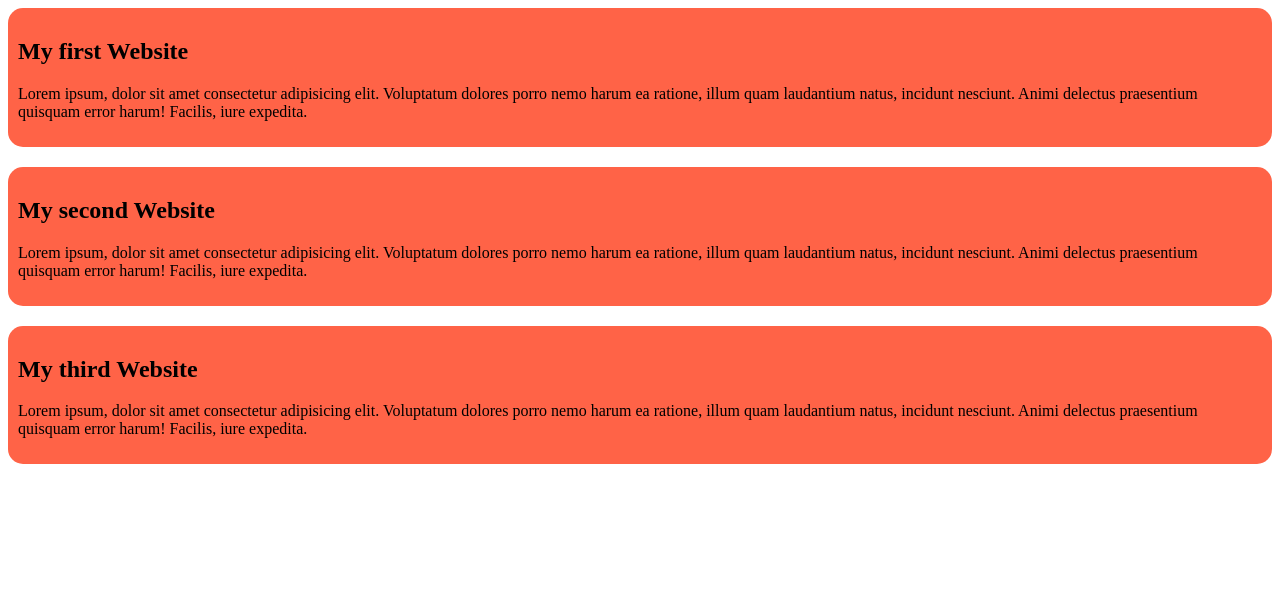
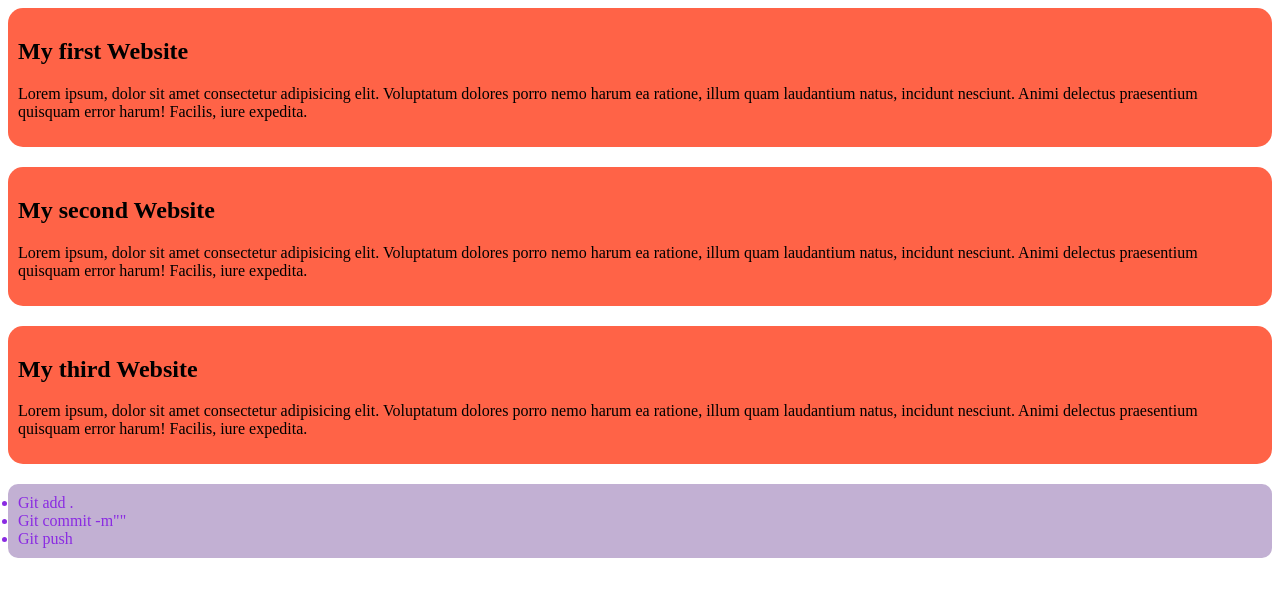
Before and after one commit to Naeem-islam24/my-first-github-repo, a plain HTML site: page index.html in a window 1280 px wide. Drawn offline with Linux system fonts and the light colour scheme.

Commit message:
list push into git

```diff
--- a/index.html
+++ b/index.html
@@ -19,5 +19,10 @@
         <h2> My third Website</h2>
        <p>Lorem ipsum, dolor sit amet consectetur adipisicing elit. Voluptatum dolores porro nemo harum ea ratione, illum quam laudantium natus, incidunt nesciunt. Animi delectus praesentium quisquam error harum! Facilis, iure expedita.</p>
        </div>
+       <ul>
+            <li> Git add .</li>
+            <li> Git commit -m""</li>
+            <li> Git push</li>
+       </ul>
 </body>
 </html>
--- a/styless/website.css
+++ b/styless/website.css
@@ -4,3 +4,10 @@ div{
     padding: 10px;
     margin-bottom: 20px;
 }
+
+ul{
+    color: blueviolet;
+    background-color: rgb(194, 176, 211);
+    border-radius: 10px;
+    padding: 10px;
+}
```
